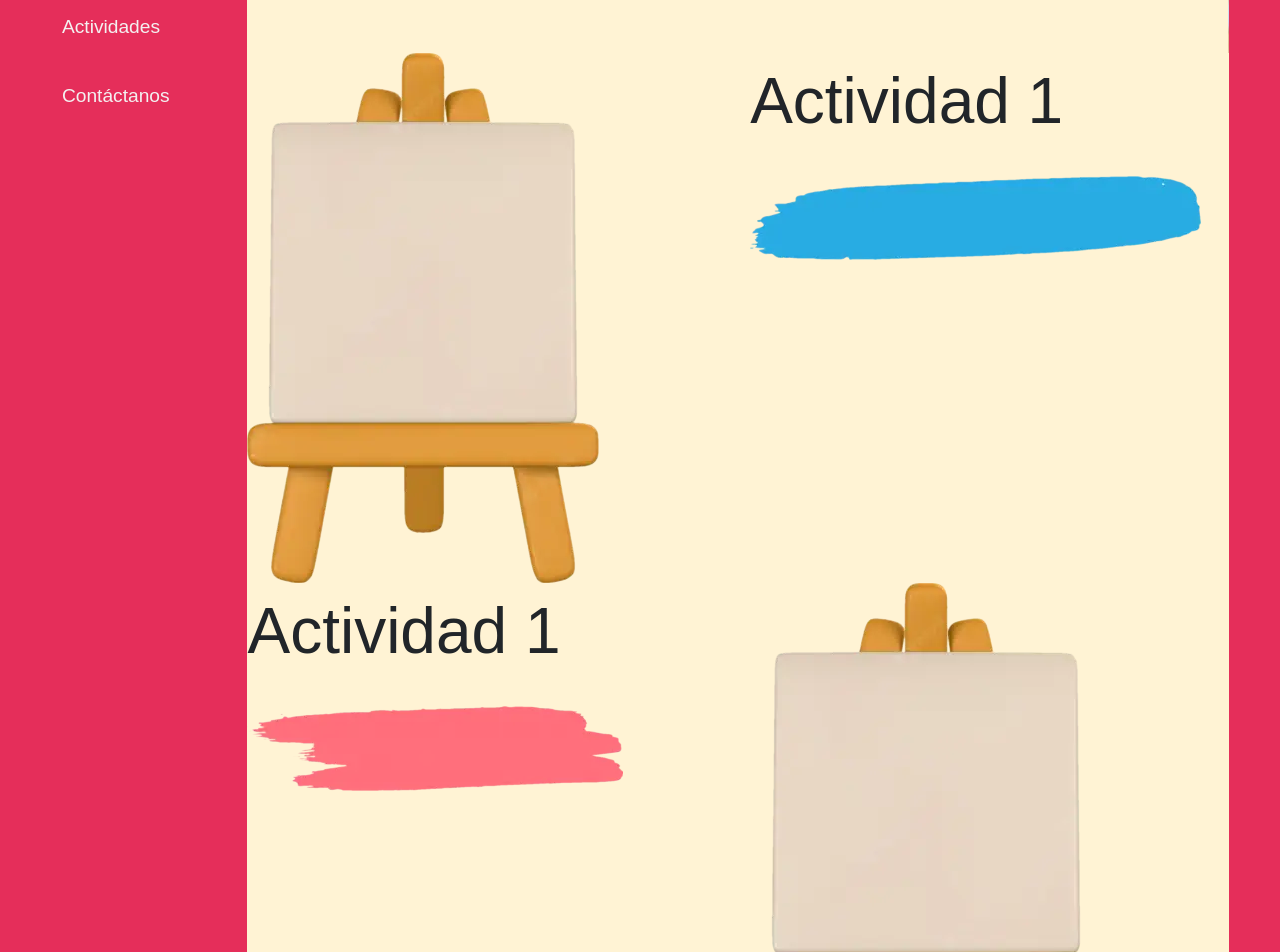
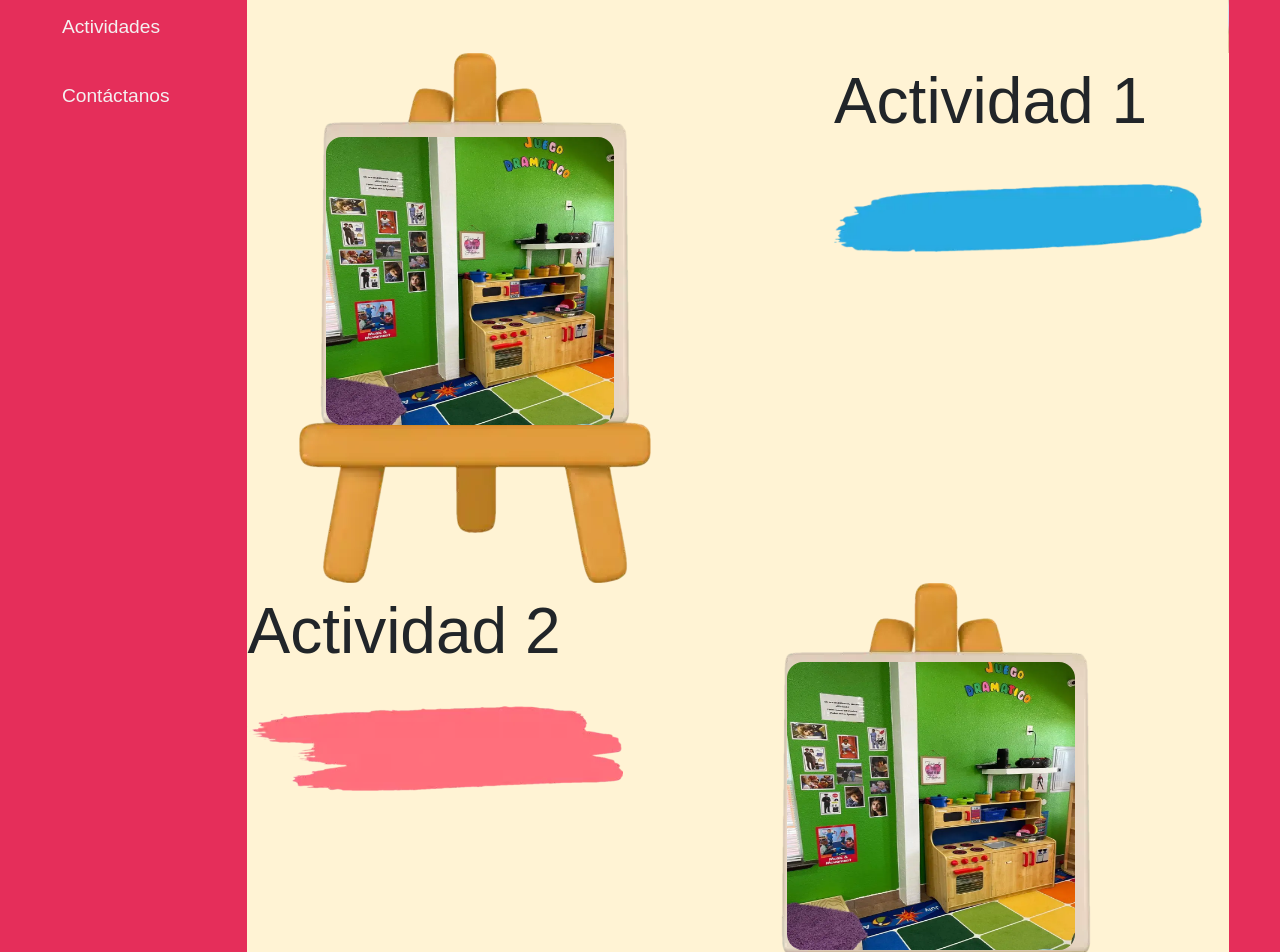
Before and after one commit to AngelValdez27/angels-home-childcare, an Angular app: page /activities in a window 1280 px wide. Shown: the part 440-1392 px from the top of the page. Built offline with nearby package versions, Linux system fonts and the light colour scheme; a web font is replaced by a local one.

Commit message:
[UPDATE] activities

```diff
--- a/src/app/components/activities/activities.component.css
+++ b/src/app/components/activities/activities.component.css
@@ -1,4 +1,4 @@
-.bg{
+.bg {
 
   background-image: url("../../../assets/images/activities/fondoactivities.webp");
   background-repeat: no-repeat;
@@ -6,21 +6,70 @@
 
 }
 
+.div-bg {
+  background-color: #ffffff0c;
+  backdrop-filter: blur(3px);
+}
 
-
-.padding-4{
+.padding-4 {
   padding: 4%;
 }
 
-.div-lienzos{
+.div-canvas {
   background-color: #fff3d4;
 }
 
-.div-tittle{
+.div-tittle {
   color: white;
   text-align: center;
 }
-.div-our{
+
+.div-our {
   color: white;
   text-align: center;
 }
+
+.div-img {
+  width: fit-content;
+  padding-left: 10px
+}
+/*
+.div-blue-line{
+
+} */
+
+.img-blue-line{
+    width: 23rem;
+}
+.swiper {
+  width: 18rem;
+  height: 18rem;
+}
+
+.img-swiper {
+  width: 100%;
+  border-radius: 1rem;
+  height: 100%;
+}
+
+/* .div-canvas-1{
+
+} */
+
+.div-swiper {
+  position: absolute;
+  top: 35%;
+  left: 8%;
+
+}
+
+.div-swiper-1 {
+    position: absolute;
+    top: 70%;
+    left: 55%;
+
+  }
+
+.img {
+  width: 100%;
+}
--- a/src/app/components/activities/activities.component.html
+++ b/src/app/components/activities/activities.component.html
@@ -1,6 +1,9 @@
 <div class="bg-activities">
   <section class="padding-4">
-    <div class="offset-md-2 col-md-10 br-radius-30 bg-module bg">
+    <div
+      class="offset-md-2 offset-2 col-md-10 col-10 col-sm-10 br-radius-30 bg-module bg"
+    >
+      <div class="div-bg br-radius-30">
         <div class="div-our txt-6">
           <p>Nuestras</p>
         </div>
@@ -69,30 +72,75 @@
 
         <!-- end first section -->
 
-      <div class="div-lienzos">
-        <div class="lienzo-2 row">
-          <div class="img-lienzo col-md-6 col-12 col-sm-12">
-            <img src="../../../assets/images/activities/lienzo.webp" alt="" />
+        <div class="div-canvas">
+          <div class="div-canvas-1 row">
+            <div class="container col-md-6 col-12 col-sm-12">
+              <div class="div-img">
+                <img
+                  class="img"
+                  src="../../../assets/images/activities/lienzo.webp"
+                  alt=""
+                />
+                <div class="div-swiper">
+                  <swiper class="swiper" effect="flip">
+                    <ng-template *ngFor="let slide of slides" swiperSlide
+                      ><img
+                        class="img-swiper br-img-1"
+                        loading="lazy"
+                        src="{{ slide.image }}"
+                    /></ng-template>
+                  </swiper>
                 </div>
-          <div class="div-text col-md-6 col-12 col-sm-12 txt-10">
+              </div>
+            </div>
+
+            <div class="div-text col-md-5 col-12 col-sm-12 txt-10">
+              <div class="div-text">
                 <p>Actividad 1</p>
+              </div>
+              <div class="div-blue-line">
                 <img
+                  class="img-blue-line"
                   src="../../../assets/images/activities/trazoazul.webp"
                   alt=""
                 />
               </div>
             </div>
+          </div>
 
-        <div class="lienzo-2 row">
+          <div class="div-canvas-2 row">
             <div class="div-text col-md-6 col-12 col-sm-12 txt-10">
-            <p>Actividad 1</p>
+              <div class="div-text">
+                <p>Actividad 2</p>
+              </div>
+              <div class="div-pink-line">
                 <img
+                  class="img-pink-line"
                   src="../../../assets/images/activities/trazorosa.webp"
                   alt=""
                 />
               </div>
-          <div class="img-lienzo col-md-6 col-12 col-sm-12">
-            <img src="../../../assets/images/activities/lienzo.webp" alt="" />
+            </div>
+
+            <div class="container col-md-6 col-12 col-sm-12">
+              <div class="div-img">
+                <img
+                  class="img"
+                  src="../../../assets/images/activities/lienzo.webp"
+                  alt=""
+                />
+                <div class="div-swiper-1">
+                  <swiper class="swiper" effect="flip">
+                    <ng-template *ngFor="let slide of slides" swiperSlide
+                      ><img
+                        class="img-swiper br-img-1"
+                        loading="lazy"
+                        src="{{ slide.image }}"
+                    /></ng-template>
+                  </swiper>
+                </div>
+              </div>
+            </div>
           </div>
         </div>
       </div>
--- a/src/app/components/activities/activities.component.ts
+++ b/src/app/components/activities/activities.component.ts
@@ -1,4 +1,6 @@
 import { Component, OnInit } from '@angular/core';
+import SwiperCore, { Navigation, Pagination, Scrollbar, A11y, SwiperOptions, Swiper, EffectCube } from 'swiper';
+SwiperCore.use([Navigation, Pagination, EffectCube, A11y]);
 
 @Component({
   selector: 'app-activities',
@@ -12,4 +14,70 @@ export class ActivitiesComponent implements OnInit {
   ngOnInit(): void {
   }
 
+
+  slides = [
+    {
+
+      image: '../../../assets/images/gallery/1.webp',
+    },
+    {
+
+      image: '../../../assets/images/gallery/3.webp',
+    },
+    {
+
+      image: '../../../assets/images/gallery/4.webp',
+    },
+    {
+
+      image: '../../../assets/images/gallery/5.webp',
+    },
+    {
+
+      image: '../../../assets/images/gallery/6.webp',
+    },
+    {
+
+      image: '../../../assets/images/gallery/13.webp',
+    },
+
+  ];
+
+  slides_first = [
+
+    {
+
+      image: '../../../assets/images/gallery/7.webp',
+    },
+    {
+
+      image: '../../../assets/images/gallery/8.webp',
+    },
+    {
+
+      image: '../../../assets/images/gallery/9.webp',
+    },
+    {
+
+      image: '../../../assets/images/gallery/10.webp',
+    },
+    {
+
+      image: '../../../assets/images/gallery/11.webp',
+    },
+    {
+
+      image: '../../../assets/images/gallery/12.webp',
+    },
+  ];
+
+
+  config: SwiperOptions = {
+    slidesPerView: 3,
+    spaceBetween: 50,
+    navigation: true,
+    pagination: { clickable: true },
+    scrollbar: { draggable: true },
+  };
+
 }
--- a/src/app/components/gallery/gallery.component.css
+++ b/src/app/components/gallery/gallery.component.css
@@ -6,8 +6,8 @@
 }
 
 .div-bg{
-    background-color: #ffffff0c;
-    backdrop-filter: blur(3px);
+    background-color: #0707070c;
+    backdrop-filter: blur(15px);
 }
 
 .cloud{
```
Lines whose indentation alone changed are shown as unchanged.
